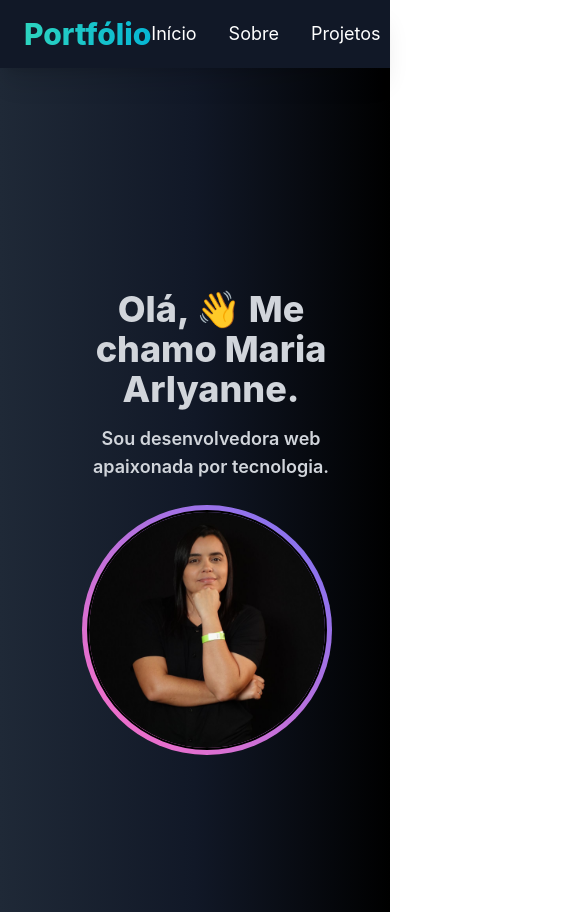
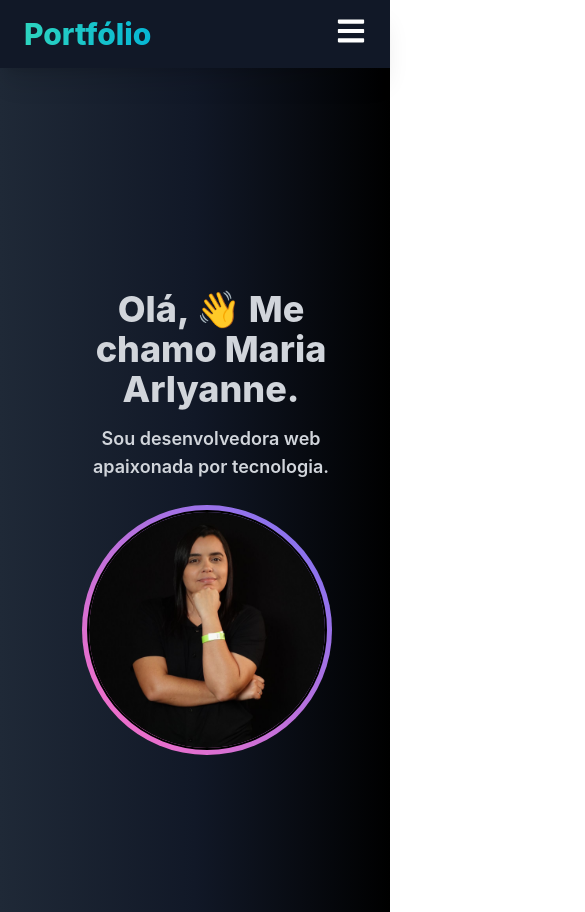
Before and after one commit to arlyanne/portfolio, a React (Create React App) app: page / in a window 390 px wide. Shown: the top 912 px of the page, 585 px wide, since content can reach past the window. Built offline with nearby package versions, Linux system fonts and the light colour scheme.

Commit message:
ajuste teladinicio deixando responsiva

```diff
--- a/src/components/NavBar/NavBar.tsx
+++ b/src/components/NavBar/NavBar.tsx
@@ -1,11 +1,18 @@
-import React from "react";
+import React, { useState } from "react";
 import { motion } from "framer-motion";
 import { Link } from "react-router-dom";
+import { FaBars } from "react-icons/fa";
 
 export default function NavBar() {
+  const [menuOpen, setMenuOpen] = useState(false);
+
   const navbarVariants = {
     hidden: { opacity: 0, y: -50 },
     visible: { opacity: 1, y: 0 },
+  };
+
+  const handleMenuToggle = () => {
+    setMenuOpen(!menuOpen);
   };
 
   return (
@@ -19,8 +26,20 @@ export default function NavBar() {
       <div className="text-3xl font-extrabold text-transparent bg-clip-text bg-gradient-to-r from-teal-400 to-cyan-500">
         Portfólio
       </div>
+      <div className="lg:hidden">
+        <button
+          onClick={handleMenuToggle}
+          className="text-3xl focus:outline-none"
+        >
+          <FaBars />
+        </button>
+      </div>
 
-      <ul className="flex space-x-8">
+      <ul
+        className={`${
+          menuOpen ? "block" : "hidden"
+        } lg:flex lg:space-x-8 lg:block`}
+      >
         <li>
           <Link
             to="/"
```
